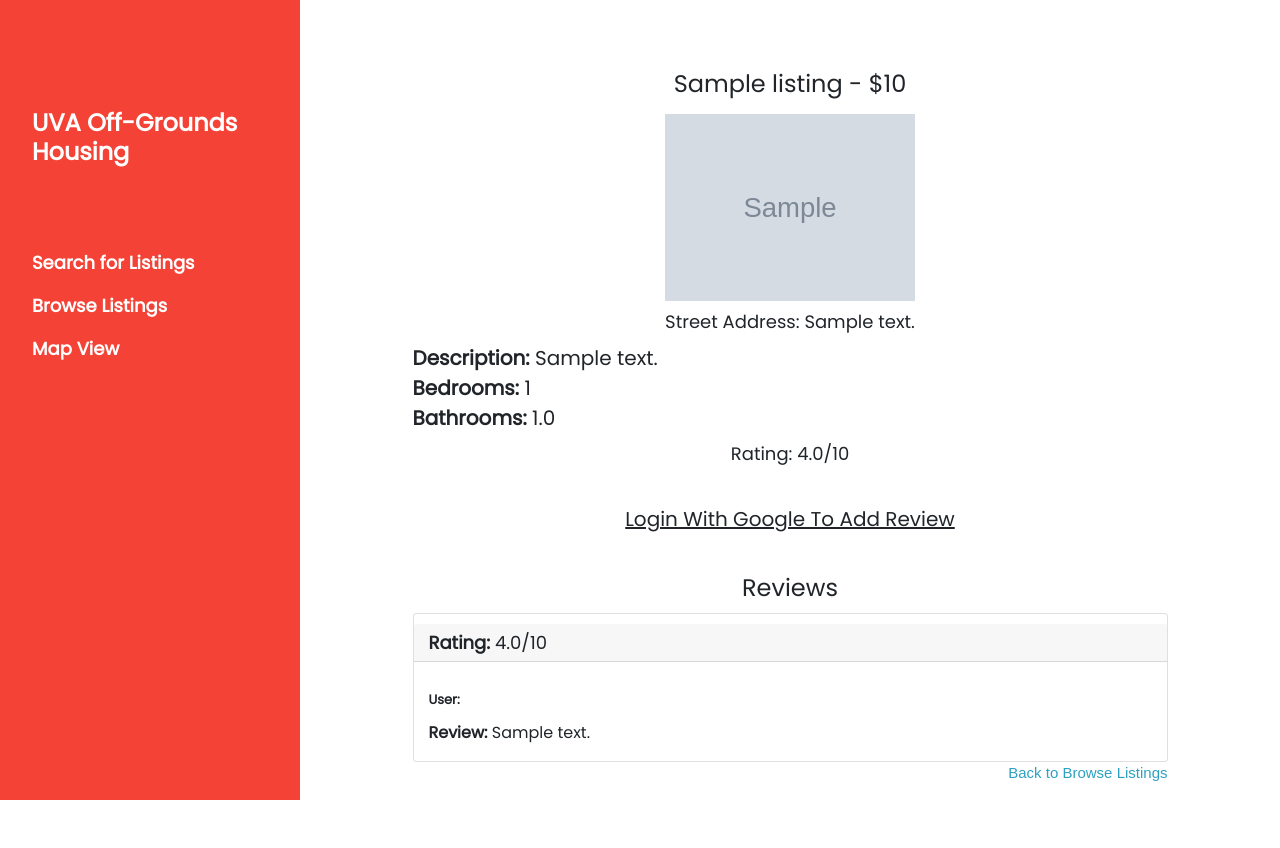
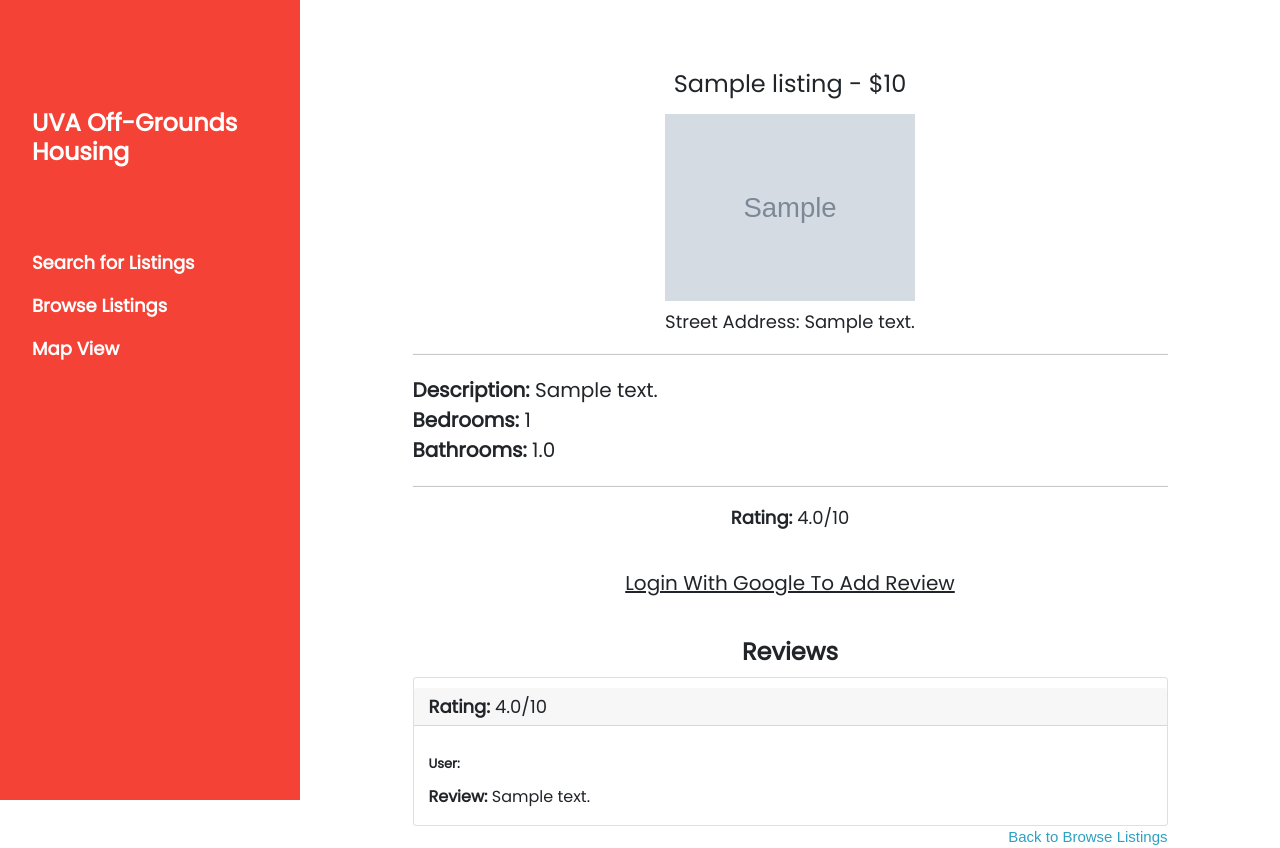
Before and after one commit to kb5ux/Django-Web-App---Off-Grounds-Housing, a Django app: page /listings/details/1/ in a window 1280 px wide. Before the commit the page ends 800 px from the top, so only its background shows below. Run offline with Django 3.2, Linux system fonts and the light colour scheme; tables that the repository leaves empty hold one stand-in row (values such as "Sample post"); grey boxes marked "Sample" are stand-in pictures; some libraries are stand-ins or nearby versions.

Commit message:
HTML edits 3

```diff
--- a/templates/listing_details.html
+++ b/templates/listing_details.html
@@ -75,7 +75,7 @@ float: right;
 </style>
 <body>
 
-<div class="container">
+<div class="container" xmlns="http://www.w3.org/1999/html">
     <br>
     <div>
         <div>
@@ -94,6 +94,7 @@ float: right;
                         </div>
                  </div>
                 <h5 class="text-center">Street Address: {{ listing.street_address }}</h5>
+                <hr>
                 <div>
                       <b>Description:</b> {{ listing.description }}
                 </div>
@@ -103,8 +104,9 @@ float: right;
                 <div>
                     <b>Bathrooms:</b> {{ listing.bathrooms }}
                 </div>
+                <hr>
                 <div>
-                    <h5 class="text-center"> Rating: {{ average_rating }}/10</h5>
+                    <h5 class="text-center"> <b>Rating: </b> {{ average_rating }}/10</h5>
                 </div>
             </div>
         </div>
@@ -115,7 +117,7 @@ float: right;
     <div class="text-center">
         {% if user.is_authenticated %}
         <div>
-            <h3 class="text-center">Add Review</h3>
+            <h3 class="text-center"> <b>Add Review </b></h3>
             <form class="w3-container" action="{% url 'add_review' listing.id %}" method="POST">
                 {% csrf_token %}
                 <label for="description">Review</label>
@@ -145,7 +147,7 @@ float: right;
 
     <div>
         <div>
-            <h3 class="text-center">Reviews</h3>
+            <h3 class="text-center"> <b>Reviews </b></h3>
                 {% for review in reviews %}
 
                     <div class="card">
```
